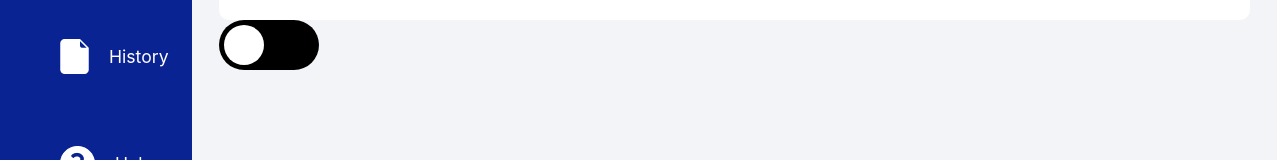
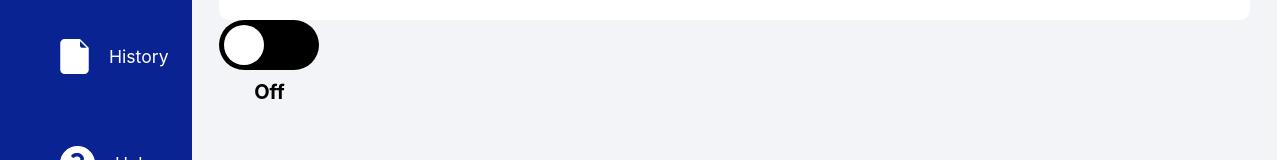
Before and after one commit to ShunPeng1/Multi-Disciplinary-Project, a React (Create React App) app in the folder WebApplication/yolohome-client/: page /dashboard in a window 1280 px wide. Shown: the part 291-451 px from the top of the page. Built offline with nearby package versions, Linux system fonts and the light colour scheme.

Commit message:
button (1.2)

```diff
--- a/WebApplication/yolohome-client/src/pages/Dashboard/Button/ToggleButton.css
+++ b/WebApplication/yolohome-client/src/pages/Dashboard/Button/ToggleButton.css
@@ -27,5 +27,14 @@
 }
 
 .buton-container {
-  background-color: black;
+  display: flex;
+  flex-direction: column;
+  align-items: center;
 }
+
+.state {
+  margin-left: 35px;
+  margin-top: 10px;
+  font-size: 20px;
+  font-weight: bold;
+}
--- a/WebApplication/yolohome-client/src/pages/Dashboard/Button/index.jsx
+++ b/WebApplication/yolohome-client/src/pages/Dashboard/Button/index.jsx
@@ -16,7 +16,7 @@ const ToggleButton = () => {
         <div className="toggle-circle"></div>
       </div>
       <div class = "state">
-
+        {isOn ? 'On' : 'Off'}
       </div>
     </div>
   );
```
